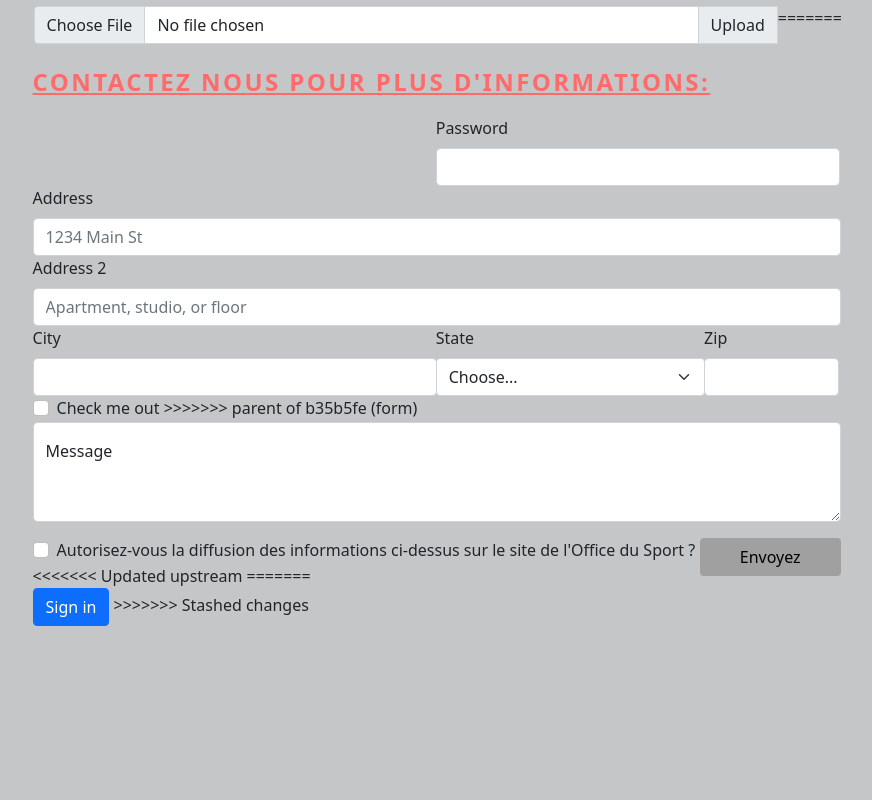
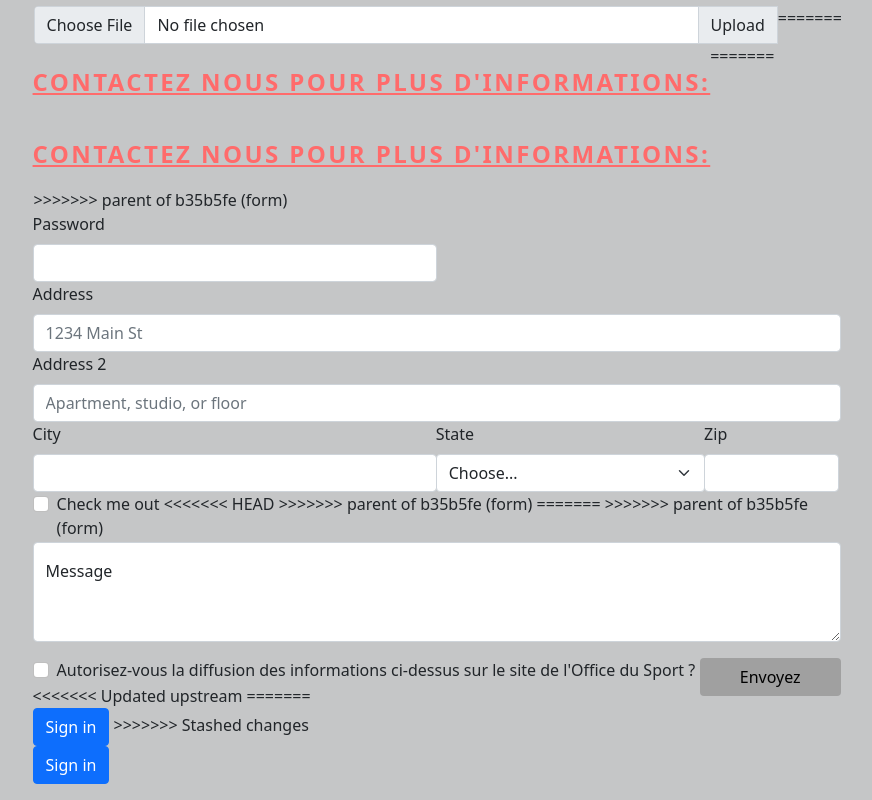
Before and after one commit to John-94/site, a plain HTML site: page Asso-site/testbootstrap/bootstrap.html in a window 1280 px wide. Shown: the part 2540-3340 px from the top of the page, without its empty margins (173-1045 px from the left). Before the commit the page ends 3182 px from the top, so only its background shows below. Drawn offline with nearby package versions, Linux system fonts and the light colour scheme.

Commit message:
Update bootstrap.html

```diff
--- a/Asso-site/testbootstrap/bootstrap.html
+++ b/Asso-site/testbootstrap/bootstrap.html
@@ -280,6 +280,7 @@
     </div>
     <div class="container form">
 <<<<<<< HEAD
+<<<<<<< HEAD
       <!----------- title form -------->
 <<<<<<< Updated upstream
       <p class="titleform">
@@ -348,6 +349,10 @@
 =======
       <p class="titleform">Contactez nous pour plus d'informations:</p>
 
+=======
+      <p class="titleform">Contactez nous pour plus d'informations:</p>
+
+>>>>>>> parent of b35b5fe (form)
       <form class="row g-3 centered">
         <div class="col-md-6"></div>
         <div class="col-md-6">
@@ -393,6 +398,9 @@
             <label class="form-check-label" for="gridCheck">
               Check me out
             </label>
+<<<<<<< HEAD
+>>>>>>> parent of b35b5fe (form)
+=======
 >>>>>>> parent of b35b5fe (form)
           </div>
 
@@ -425,6 +433,9 @@
           <button type="submit" class="btn btn-primary">Sign in</button>
 >>>>>>> Stashed changes
         </div>
+        <div class="col-12">
+          <button type="submit" class="btn btn-primary">Sign in</button>
+        </div>
       </form>
     </div>
     <!------------------form contact---------------------------------->
```
